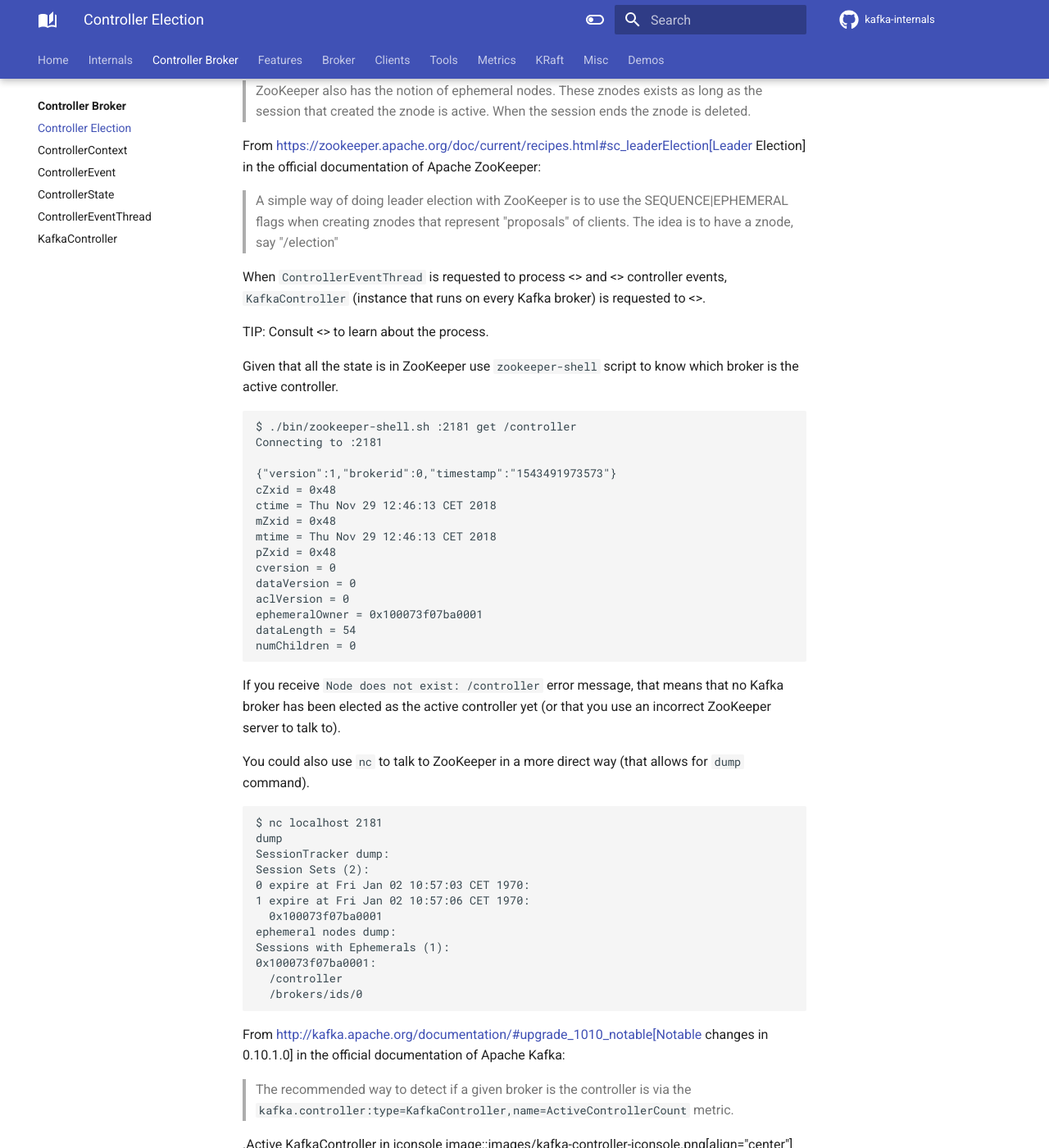
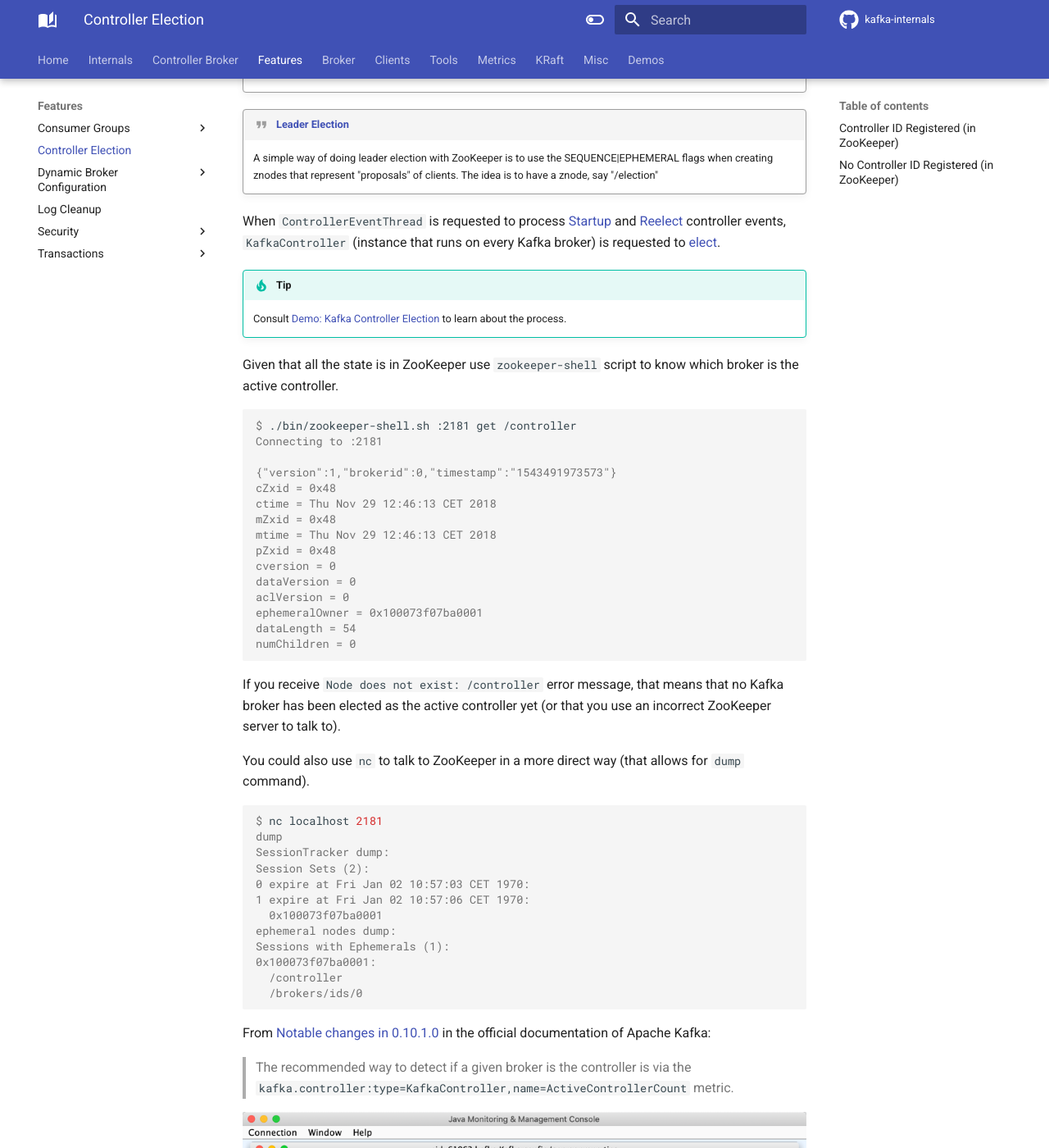
Before and after one commit to japila-books/kafka-internals, an MkDocs documentation site: the page built from docs/controller/controller-election.md, in a window 1280 px wide and 1400 px high, scrolled down 357 px. Shown: the whole window at 82% size. Built offline with MkDocs 1.6.1 and Material for MkDocs 9.7.7, drawn with Linux system fonts in a browser that asks for light colours; comment, search, counter and statistics services are not loaded; some of the changed text lies outside the part shown.

Commit message:
Controller Election

````diff
--- a/docs/controller/controller-election.md
+++ b/docs/controller/controller-election.md
@@ -1,24 +1,25 @@
-# Kafka Controller Election
+# Controller Election
 
-A Kafka broker can be elected as the controller in the process known as *Kafka Controller Election*.
+**Controller Election** is a process to elect a Kafka broker as the controller in a Kafka cluster.
 
-Kafka Controller Election process relies heavily on the features of Apache ZooKeeper that acts as the source of truth and guarantees that only one broker can ever be elected (due to how *ephemeral nodes* work).
+Kafka Controller Election process relies heavily on the features of Apache ZooKeeper that acts as the source of truth and guarantees that only one broker can ever be elected (due to how **ephemeral nodes** work).
 
-From https://zookeeper.apache.org/doc/current/zookeeperOver.html#Nodes+and+ephemeral+nodes[Nodes and ephemeral nodes] in the official documentation of Apache ZooKeeper:
+!!! quote "[Nodes and ephemeral nodes](https://zookeeper.apache.org/doc/current/zookeeperOver.html#Nodes+and+ephemeral+nodes)"
 
-> ZooKeeper also has the notion of ephemeral nodes. These znodes exists as long as the session that created the znode is active. When the session ends the znode is deleted.
+    ZooKeeper also has the notion of ephemeral nodes. These znodes exists as long as the session that created the znode is active. When the session ends the znode is deleted.
 
-From https://zookeeper.apache.org/doc/current/recipes.html#sc_leaderElection[Leader Election] in the official documentation of Apache ZooKeeper:
+!!! quote "[Leader Election](https://zookeeper.apache.org/doc/current/recipes.html#sc_leaderElection)"
 
-> A simple way of doing leader election with ZooKeeper is to use the SEQUENCE|EPHEMERAL flags when creating znodes that represent "proposals" of clients. The idea is to have a znode, say "/election"
+    A simple way of doing leader election with ZooKeeper is to use the SEQUENCE|EPHEMERAL flags when creating znodes that represent "proposals" of clients. The idea is to have a znode, say "/election"
 
-When `ControllerEventThread` is requested to process <<kafka-controller-ControllerEvent.adoc#Startup, Startup>> and <<kafka-controller-ControllerEvent.adoc#Reelect, Reelect>> controller events, `KafkaController` (instance that runs on every Kafka broker) is requested to <<kafka-controller-KafkaController.adoc#elect, elect>>.
+When `ControllerEventThread` is requested to process [Startup](ControllerEvent.md#Startup) and [Reelect](ControllerEvent.md#Reelect) controller events, `KafkaController` (instance that runs on every Kafka broker) is requested to [elect](KafkaController.md#elect).
 
-TIP: Consult <<kafka-demo-controller-election.adoc#, Demo: Kafka Controller Election>> to learn about the process.
+!!! tip
+    Consult [Demo: Kafka Controller Election](../demo/controller-election.md) to learn about the process.
 
 Given that all the state is in ZooKeeper use `zookeeper-shell` script to know which broker is the active controller.
 
-```
+``` console
 $ ./bin/zookeeper-shell.sh :2181 get /controller
 Connecting to :2181
 
@@ -40,7 +41,7 @@ If you receive `Node does not exist: /controller` error message, that means that
 
 You could also use `nc` to talk to ZooKeeper in a more direct way (that allows for `dump` command).
 
-```
+``` console
 $ nc localhost 2181
 dump
 SessionTracker dump:
@@ -55,19 +56,18 @@ Sessions with Ephemerals (1):
   /brokers/ids/0
 ```
 
-From http://kafka.apache.org/documentation/#upgrade_1010_notable[Notable changes in 0.10.1.0] in the official documentation of Apache Kafka:
+From [Notable changes in 0.10.1.0](http://kafka.apache.org/documentation/#upgrade_1010_notable) in the official documentation of Apache Kafka:
 
 > The recommended way to detect if a given broker is the controller is via the `kafka.controller:type=KafkaController,name=ActiveControllerCount` metric.
 
-.Active KafkaController in jconsole
-image::images/kafka-controller-jconsole.png[align="center"]
+![Active KafkaController in jconsole](../images/kafka-controller-jconsole.png)
 
-=== Controller ID Registered (in ZooKeeper)
+## Controller ID Registered (in ZooKeeper)
 
-The election process stops when <<kafka-controller-KafkaController.adoc#elect, there is a controller ID registered in Zookeeper>> (using `KafkaZkClient` that <<kafka-zk-KafkaZkClient.adoc#getControllerId, gets the ID of the active controller>> and the ID is any number but `-1`).
+The election process stops when [there is a controller ID registered in Zookeeper](KafkaController.md#elect) (using `KafkaZkClient` that [gets the ID of the active controller](../zk/KafkaZkClient.md#getControllerId) and the ID is any number but `-1`).
 
-=== No Controller ID Registered (in ZooKeeper)
+## No Controller ID Registered (in ZooKeeper)
 
-If there is no controller ID registered, every `KafkaController` instance tries to <<kafka-controller-KafkaController.adoc#elect, register itself as the controller (in Zookeeper) and increment the controller epoch>> (using <<kafka-zk-KafkaZkClient.adoc#registerControllerAndIncrementControllerEpoch, KafkaZkClient>>).
+If there is no controller ID registered, every `KafkaController` instance tries to [register itself as the controller (in Zookeeper) and increment the controller epoch](KafkaController.md#elect) (using [KafkaZkClient](../zk/KafkaZkClient.md#registerControllerAndIncrementControllerEpoch)).
 
-In the end, the active `KafkaController` is requested to <<kafka-controller-KafkaController.adoc#onControllerFailover, onControllerFailover>>.
+In the end, the active `KafkaController` is requested to [onControllerFailover](KafkaController.md#onControllerFailover).
--- a/mkdocs.yml
+++ b/mkdocs.yml
@@ -141,18 +141,18 @@ nav:
       - zk/KafkaZkClient.md
   - Controller Broker:
     - controller/index.md
-    - Controller Election: controller/controller-election.md
     - controller/ControllerContext.md
     - controller/ControllerEvent.md
     - controller/ControllerState.md
     - controller/ControllerEventThread.md
-    - KafkaController: controller/KafkaController.md
+    - controller/KafkaController.md
   - Features:
     - Consumer Groups:
       - consumer-groups/index.md
       - consumer-groups/GroupCoordinator.md
       - consumer-groups/GroupMetadataManager.md
       - consumer-groups/OffsetConfig.md
+    - Controller Election: controller/controller-election.md
     - Dynamic Broker Configuration:
       - dynamic-broker-configuration/index.md
       - dynamic-broker-configuration/BrokerConfigHandler.md
````
Also changed, not shown: docs/images/kafka-controller-jconsole.png (added).
